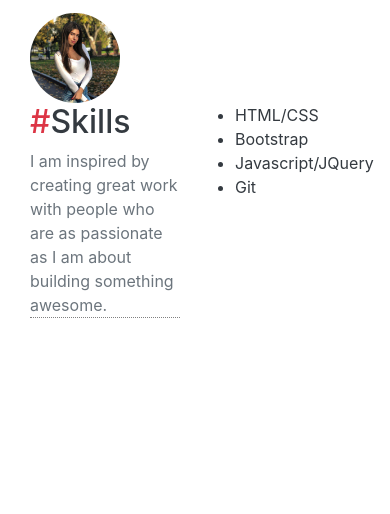
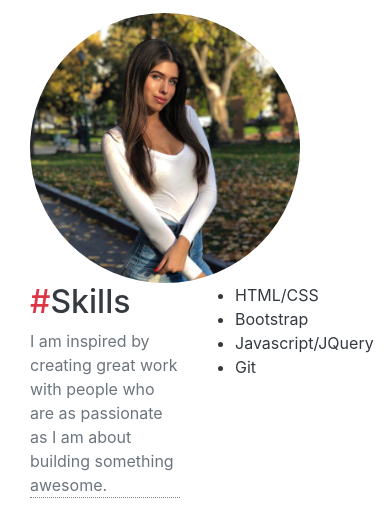
Before and after one commit to Alisha-create/site, a plain HTML site: page main.html in a window 390 px wide. Shown: the part 369-883 px from the top of the page. Before the commit the page ends 844 px from the top, so only its background shows below. Drawn offline with nearby package versions, Linux system fonts and the light colour scheme.

Commit message:
Update main.html

```diff
--- a/main.html
+++ b/main.html
@@ -93,7 +93,7 @@
 </p>
    </div>
 
-   <img  class="col-4 photo" src="image/myphoto.jpg" alt="person">
+   <img  class="col-10 col-md-4 photo" src="image/myphoto.jpg" alt="person">
  </div>
  <div class=" pl-md-5 row">
    <div class="col-6">
```
